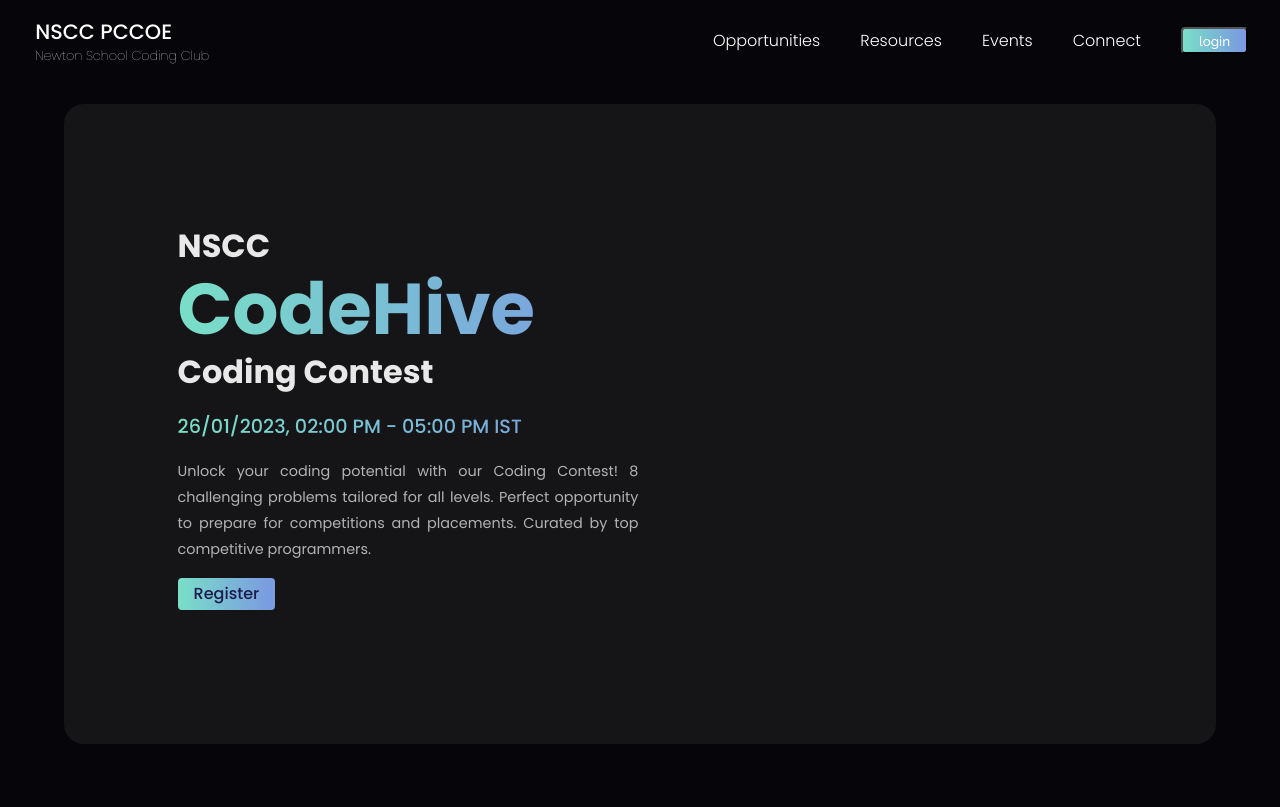
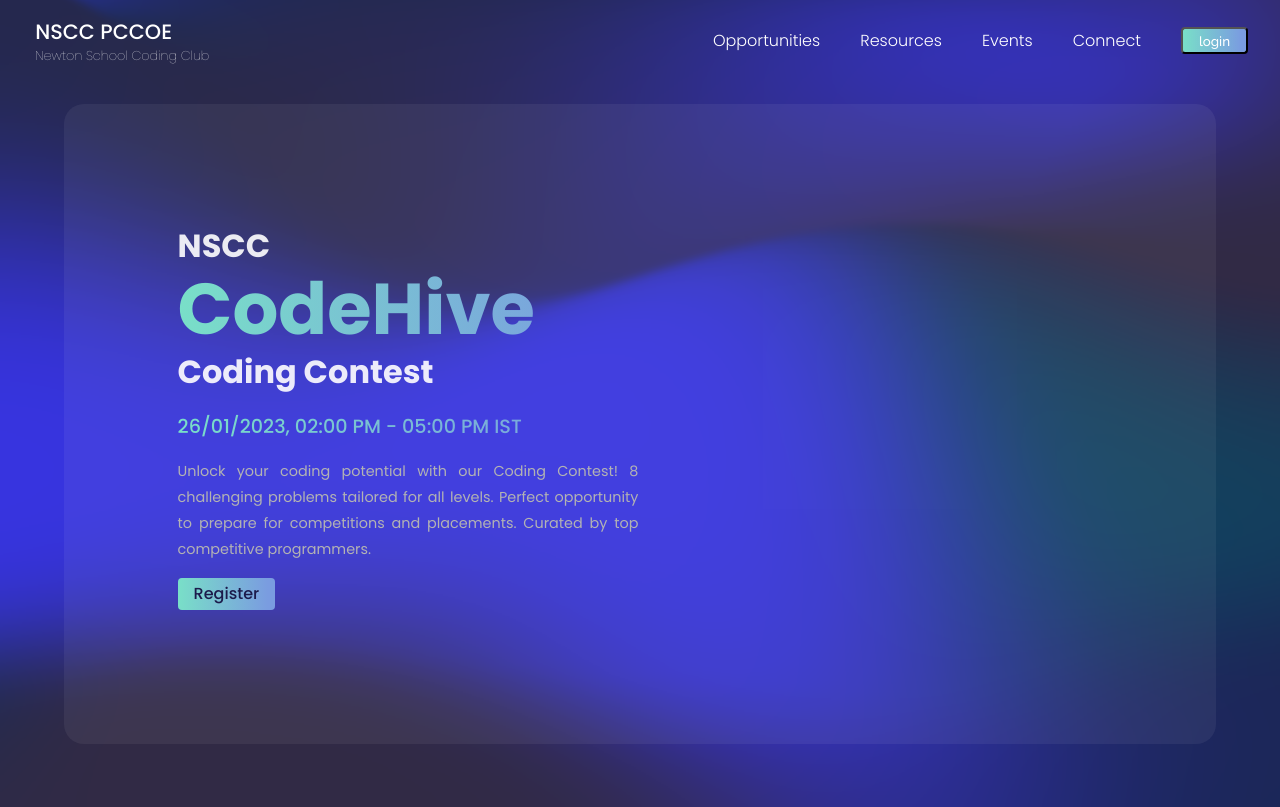
Before and after one commit to nsccpccoe/nscc-frontend, a Next.js app: page /event in a window 1280 px wide. Built offline with nearby package versions, Linux system fonts and the light colour scheme.

Commit message:
added fluid

```diff
--- a/Components/FluidContainer/FluidContainer.tsx
+++ b/Components/FluidContainer/FluidContainer.tsx
@@ -3,7 +3,7 @@ import styles from "./Fluid.module.scss";
 import { Gradient } from "./FluidLib.js";
 
 interface FluidContainerProps {
-    children: React.ReactNode
+    children?: React.ReactNode
     background?: string
 }
 
--- a/pages/event.tsx
+++ b/pages/event.tsx
@@ -1,6 +1,7 @@
 import Head from "next/head";
 import Script from "next/script";
 import Landing from "../Components/EventPage/Landing";
+import { FluidContainer } from "../Components/FluidContainer/FluidContainer";
 
 function Event() {
   return (
@@ -11,6 +12,7 @@ function Event() {
         <meta name="viewport" content="width=device-width, initial-scale=1" />
         <link rel="icon" href="/favicon.ico" />
       </Head>
+      <FluidContainer />
       <Landing />
     </>
   );
```
